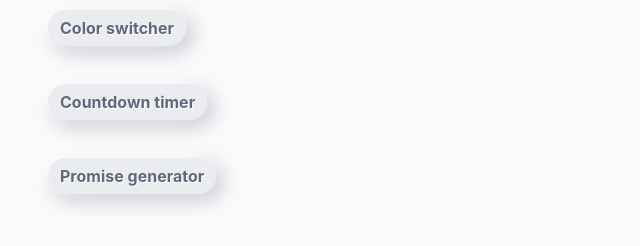
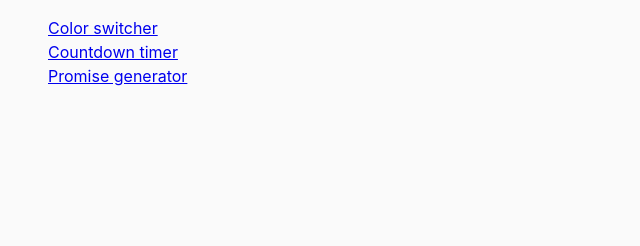
Before and after one commit to xxxsergxxx1990/goit-js-hw-09, a website built with Parcel: page src/index.html in a window 1280 px wide. Shown: the whole page, without its empty margins (0-640 px from the left). Built offline with nearby package versions, Linux system fonts and the light colour scheme.

Commit message:
Update common.css

```diff
--- a/src/css/common.css
+++ b/src/css/common.css
@@ -221,39 +221,3 @@ input[type='number']:focus {
 ul {
   list-style: none;
 }
-
-.main-item {
-  margin-bottom: 50px;
-}
-
-.main-link {
-  margin-bottom: 20px;
-  text-decoration: none;
-
-  max-width: 150px;
-  padding: 8px 12px;
-
-  border: 0;
-  outline: 0;
-  border-radius: 320px;
-
-  background-color: #ebecf0;
-  text-shadow: 1px 1px 0 #fff;
-
-  font-size: 16px;
-  font: inherit;
-  font-weight: bold;
-
-  color: #61677c;
-  box-shadow: -5px -5px 20px #fff, 5px 5px 20px #babecc;
-  transition: all 0.2s ease-in-out;
-  cursor: pointer;
-}
-
-.main-link:hover {
-  box-shadow: -2px -2px 5px #fff, 2px 2px 5px #babecc;
-}
-
-.main-link:active {
-  box-shadow: inset 1px 1px 2px #babecc, inset -1px -1px 2px #fff;
-}
```
